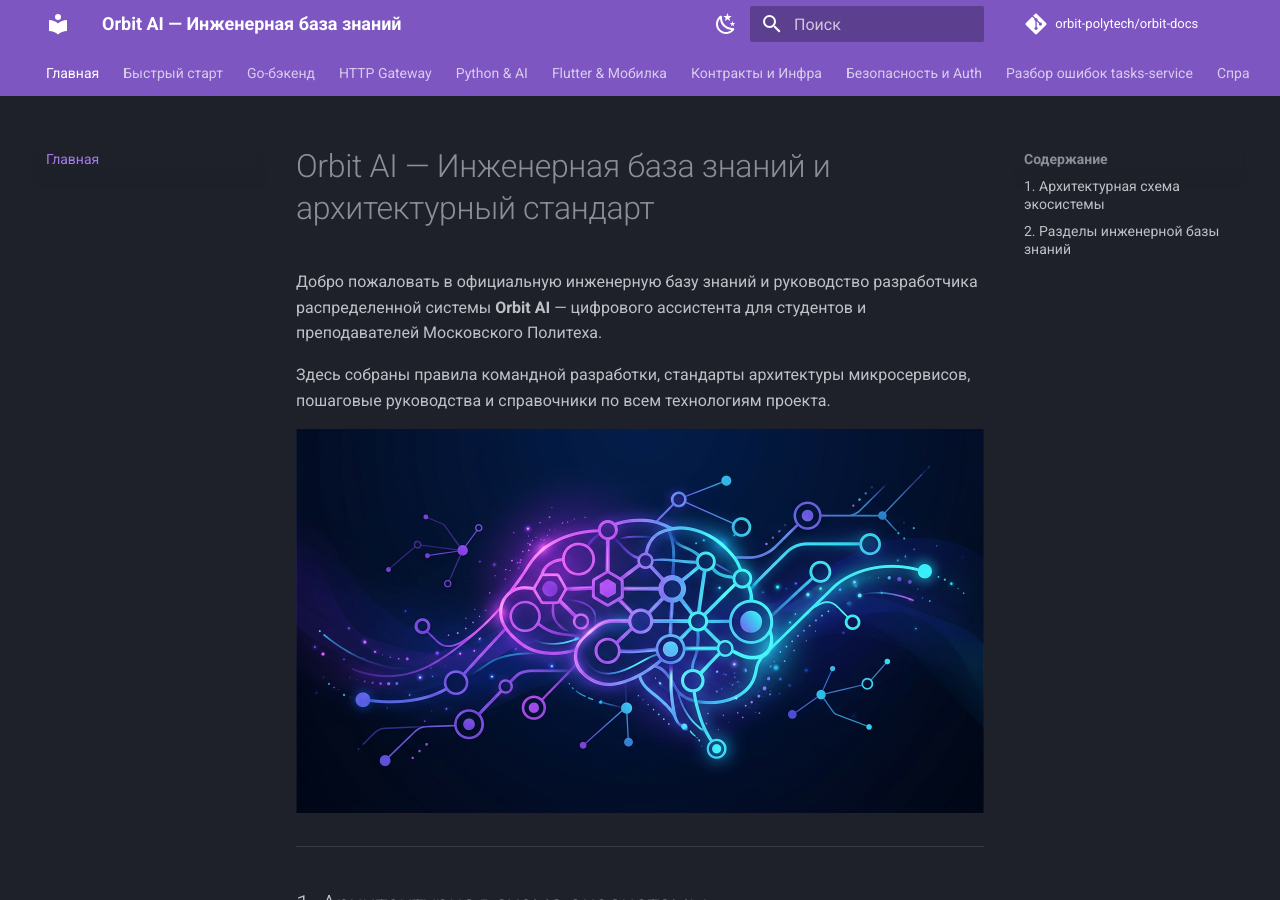
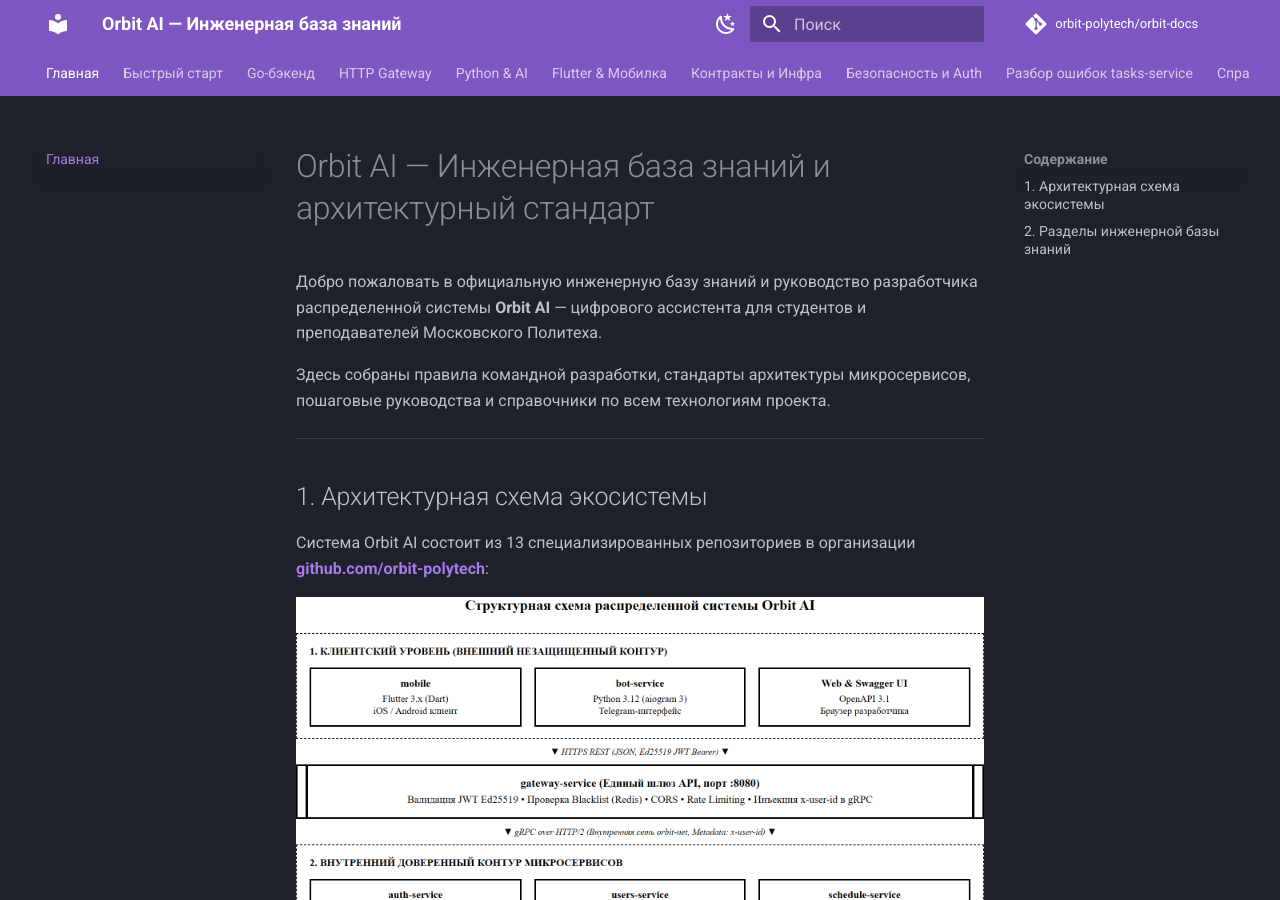
Before and after one commit to orbit-polytech/orbit-docs, an MkDocs documentation site: the page built from docs/index.md, in a window 1280 px wide and 900 px high. Built offline with MkDocs 1.6.1 and Material for MkDocs 9.7.7, drawn with Linux system fonts in a browser that asks for light colours; comment, search, counter and statistics services are not loaded.

Commit message:
docs: remove ai hero banner, add official logo, and adopt strict GOST black-white flowchart style

```diff
--- a/docs/index.md
+++ b/docs/index.md
@@ -4,9 +4,8 @@
 
 Здесь собраны правила командной разработки, стандарты архитектуры микросервисов, пошаговые руководства и справочники по всем технологиям проекта.
 
-![Orbit AI — Интеллектуальный ассистент Московского Политеха](img/orbit-hero-banner.jpg)
+---
 
----
 
 ## 1. Архитектурная схема экосистемы
 
```
Also changed, not shown: docs/image/architecture-overview.png, docs/image/logo.png (added), docs/img/logo.png (added), docs/img/orbit-hero-banner.jpg (deleted), docs/quickstart/image/quickstart-sequence.png, docs/tutorial/common/image/git-workflow.png, 3 other files.
